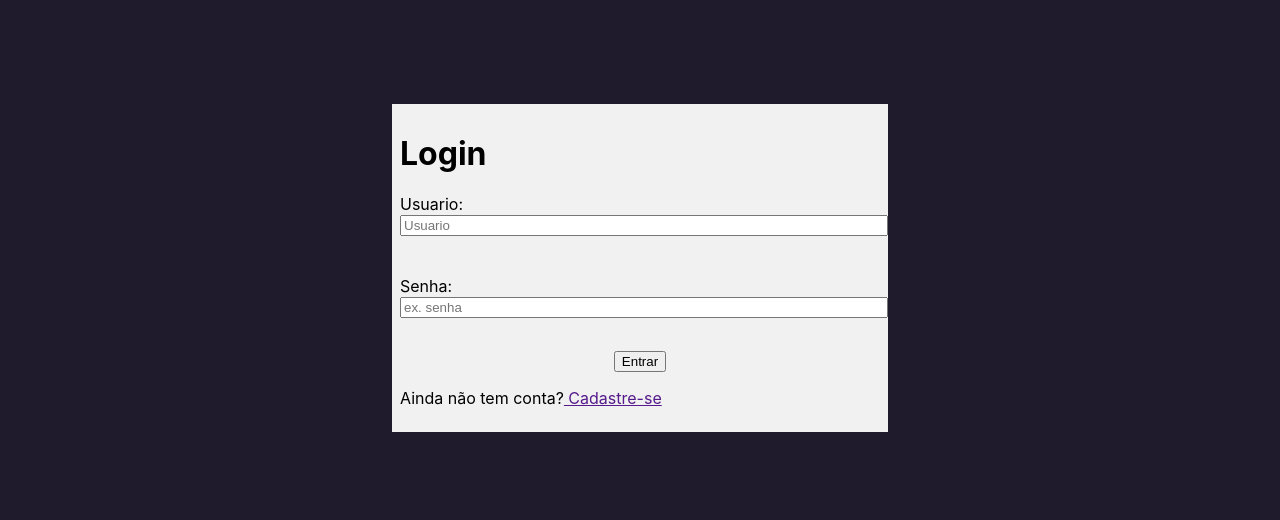
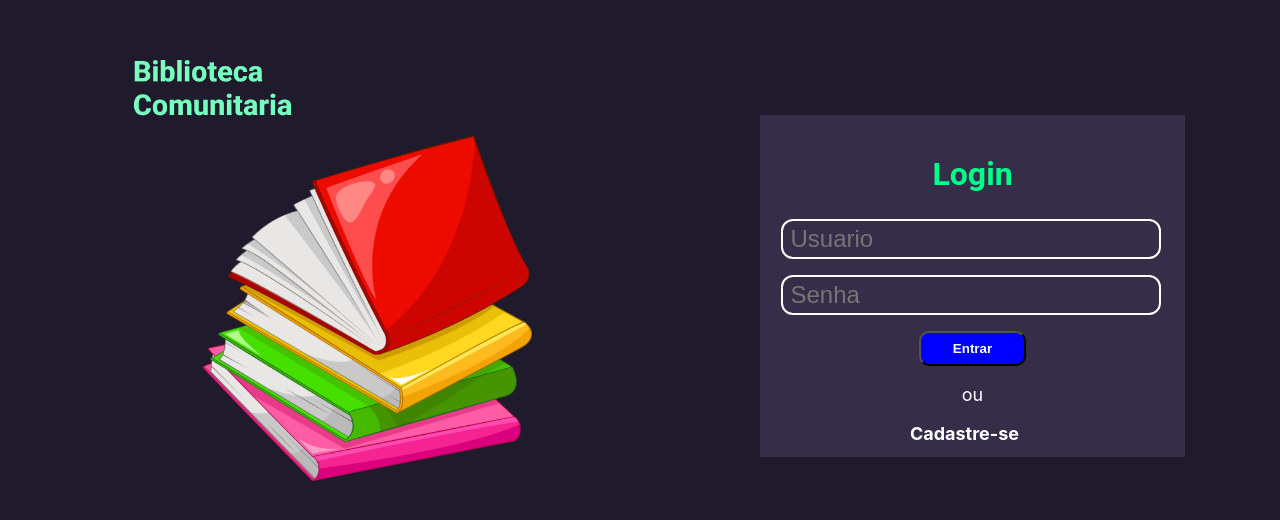
Before and after one commit to Sthaynny/biblioteca_comunitaria, a React (Create React App) app: page /login in a window 1280 px wide. Shown: the part 132-652 px from the top of the page. Built offline with nearby package versions, Linux system fonts and the light colour scheme.

Commit message:
feat: implementando tela de login funcional

```diff
--- a/src/pages/cadastro/index.js
+++ b/src/pages/cadastro/index.js
@@ -8,7 +8,6 @@ const CadastroPage = () => {
     const handleSubmit = (e) => {
         e.preventDefault();
 
-        login(user, senha);
     }
     return (
         <div>
--- a/src/pages/components/header/style.css
+++ b/src/pages/components/header/style.css
@@ -42,6 +42,19 @@
     color: dodgerblue;
 }
 
+.header .sair {
+    font-size: 18px;
+    font-weight: bold;
+    color: red;
+    box-sizing: 0px;
+    margin-right: 16px;
+
+}
+
+.header a.sair:hover {
+    color: rgb(239, 87, 40);
+}
+
 .header a:hover {
     color: white;
 }
--- /dev/null
+++ b/src/pages/login/components/logo_app/index.js
@@ -0,0 +1,12 @@
+import './style.css';
+
+import React from "react";
+import bannerLogin from '../../../../imgs/banner.png';
+
+export const LogoApp = () =>{
+
+
+    return <div id='div-banner'>
+        <img id="banner" src={bannerLogin} />
+    </div>
+}
--- /dev/null
+++ b/src/pages/login/components/logo_app/style.css
@@ -0,0 +1,11 @@
+#banner{
+    width: 60%;
+}
+
+#div-banner{
+    display: flex;
+    min-height: 100vh;
+    float: left;
+    align-items: center;
+    justify-content: center;
+}
--- a/src/pages/login/index.jsx
+++ b/src/pages/login/index.jsx
@@ -1,8 +1,11 @@
+import "../../styles/global.css";
 import "./style.css";
 
 import React, { useContext, useState } from 'react';
 
 import { AuthContext } from "../../context/auth";
+import { Link } from "react-router-dom";
+import { LogoApp } from "./components/logo_app";
 
 const LoginPage = () => {
 
@@ -17,30 +20,29 @@ const LoginPage = () => {
     }
     return (
         <div>
+            <LogoApp />
             <div id="login">
                 <form onSubmit={handleSubmit}>
-                    <h1>Login</h1>
+                    <h2>Login</h2>
                     <div className="field">
                         <p>
-                            <label for="username">Usuario: </label>
-                            <input id="username" name="username" required="required" type="text" placeholder="Usuario" value={user} onChange={(e) => setUser(e.target.value)} />
+                            <input id="input_text" name="username" required="required" type="text" placeholder="Usuario" value={user} onChange={(e) => setUser(e.target.value)} />
                         </p>
                     </div>
 
-
                     <div className="field">
                         <p>
-                            <label for="password">Senha:</label>
-                            <input id="password" name="password" required="required" type="password" placeholder="ex. senha" value={senha} onChange={(e) => setSenha(e.target.value)} />
+                            <input id="input_text" name="password" required="required" type="password" placeholder="Senha" value={senha} onChange={(e) => setSenha(e.target.value)} />
                         </p>
                     </div>
                     <div className="actions">
-                        <button type="submit" >Entrar</button>
+                        <button type="submit" id="primario">Entrar</button>
+                        <br />
+                        <p id="ou">
+                            ou
+                        </p>
+                        <Link id="terciario">Cadastre-se</Link>
                     </div>
-                    <p className="link">
-                        Ainda não tem conta?
-                        <a href=""> Cadastre-se</a>
-                    </p>
                 </form>
             </div>
         </div>
--- a/src/pages/login/style.css
+++ b/src/pages/login/style.css
@@ -4,30 +4,31 @@
     align-items: center;
     justify-content: center;
     min-height: 100vh;
-    padding: 0 2rem;
+    padding: 18px;
 }
 
 #login form{
-    background-color: #f1f1f1;
+    background-color: #362E49;
     width: 100%;
-    max-width: 480px;
-    padding:  0.5rem;
+    max-width: 400px;
+    justify-content: center;
+    padding:  .8rem .8rem;
 }
 
 #login .field{
-    padding-bottom: .5rem;
+    padding: 0px 32px 0px 8px;
 }
 
 #login .field label{
     display:  block;
 }
 
-#login .field input{
-    width: 100%;
-
-}
-
 #login .actions{
     text-align: center;
     margin-top: 0.5rem;
 }
+
+#ou {
+    font-size: 18px;
+    color: white;
+}
--- a/src/services/api.js
+++ b/src/services/api.js
@@ -1,7 +1,7 @@
 import axios from "axios";
 
 export const api = axios.create({
-    baseURL: 'http://ec2-52-87-227-151.compute-1.amazonaws.com:8000/'
+    baseURL: 'http://localhost:8000/'
 })
 
 export const loginSession = async (username, password) =>{
--- a/src/styles/global.css
+++ b/src/styles/global.css
@@ -1,4 +1,4 @@
-#input_text{
+#input_text {
     color: white;
     width: 100%;
     background-color: transparent;
@@ -9,28 +9,27 @@
 }
 
 
-
-#titulo_input{
+#titulo_input {
     font-size: 24px;
     color: white;
     font-weight: bold;
 }
 
-#primario{
+#primario {
     border-radius: 10px;
     background-color: blue;
-    padding: 16px 8px;
+    padding: 8px 32px;
     color: white;
     text-decoration: none;
     font-weight: bold;
     box-shadow: none;
 }
 
-#primario:hover{
+#primario:hover {
     background-color: #0B4FE3;
 }
 
-#erro{
+#erro {
     border-radius: 10px;
     background-color: #FA0900;
     padding: 16px 8px;
@@ -39,6 +38,20 @@
     font-weight: bold;
 }
 
-#erro:hover{
+#erro:hover {
     background-color: #E3320B;
 }
+
+#terciario {
+    font-size: 18px;
+    font-weight: bold;
+    color: white;
+    box-sizing: 0px;
+    margin-right: 16px;
+    text-decoration: none;
+
+}
+
+#terciario:hover {
+    color: dodgerblue;
+}
```
Also changed, not shown: src/imgs/banner.png (added).
